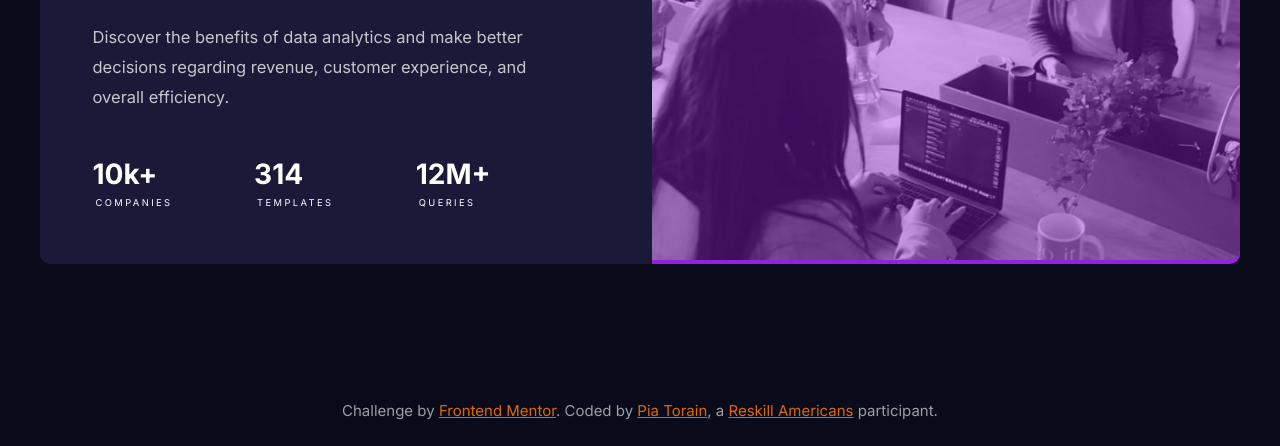
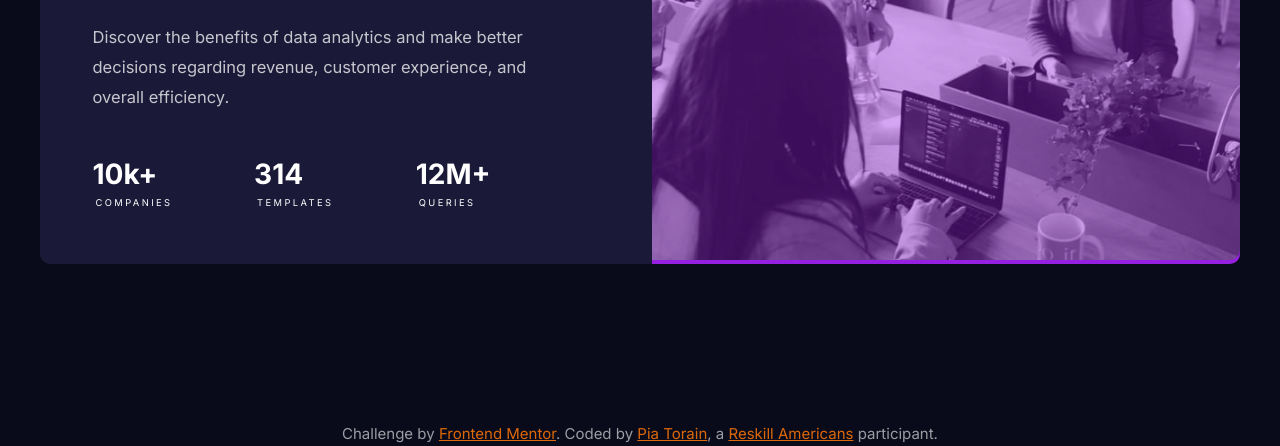
Before and after one commit to Pia007/Stat-Preview-Card, a plain HTML site: page index.html in a window 1280 px wide. Shown: the part 354-800 px from the top of the page. Drawn offline with Linux system fonts and the light colour scheme.

Commit message:
Updated styles.css
Adjusted footer alignment.

```diff
--- a/styles.css
+++ b/styles.css
@@ -147,9 +147,10 @@ body {
 }
 
 footer {
-    position: fixed;
+    position: absolute;
+    left: 0;
+    bottom: 0;
     width: 100%;
-    bottom: 1.5rem;
     height: 1.5rem;
     font-size: var(--font-sm);
     text-align: center;
```
